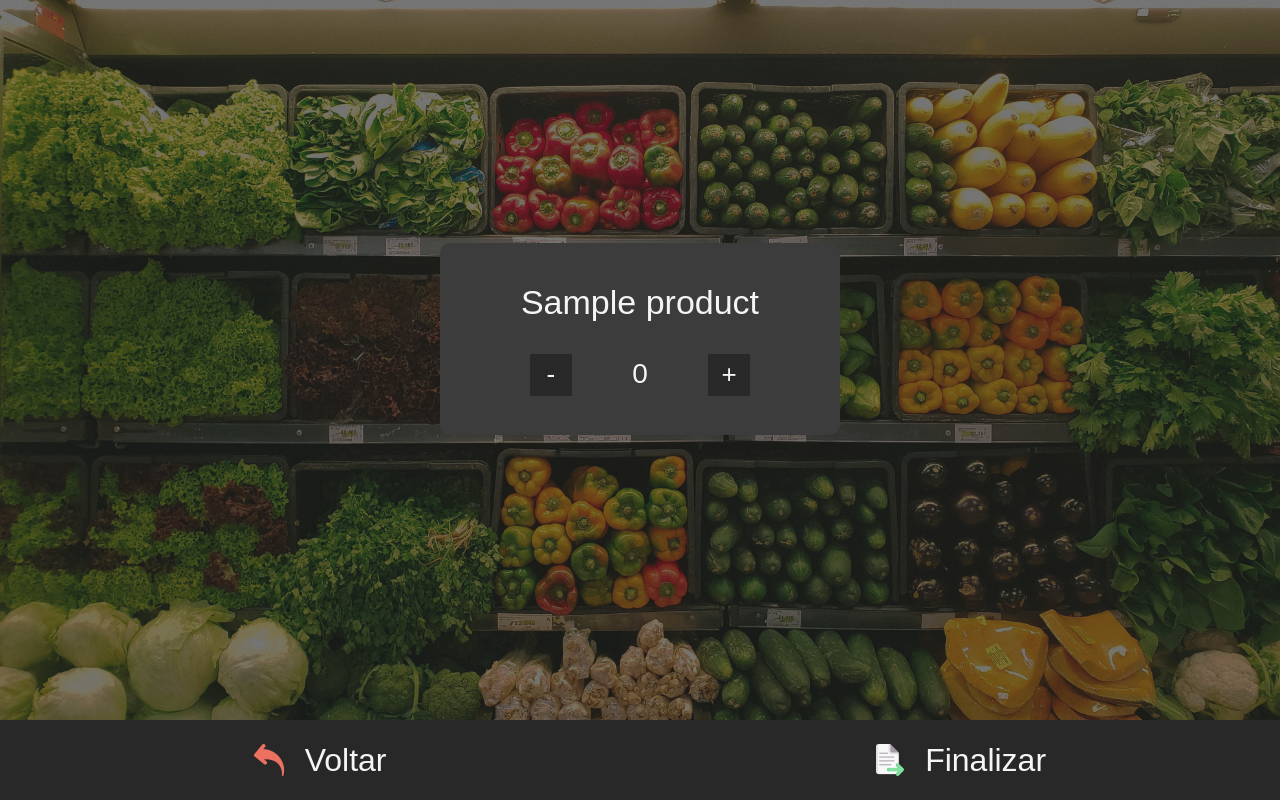
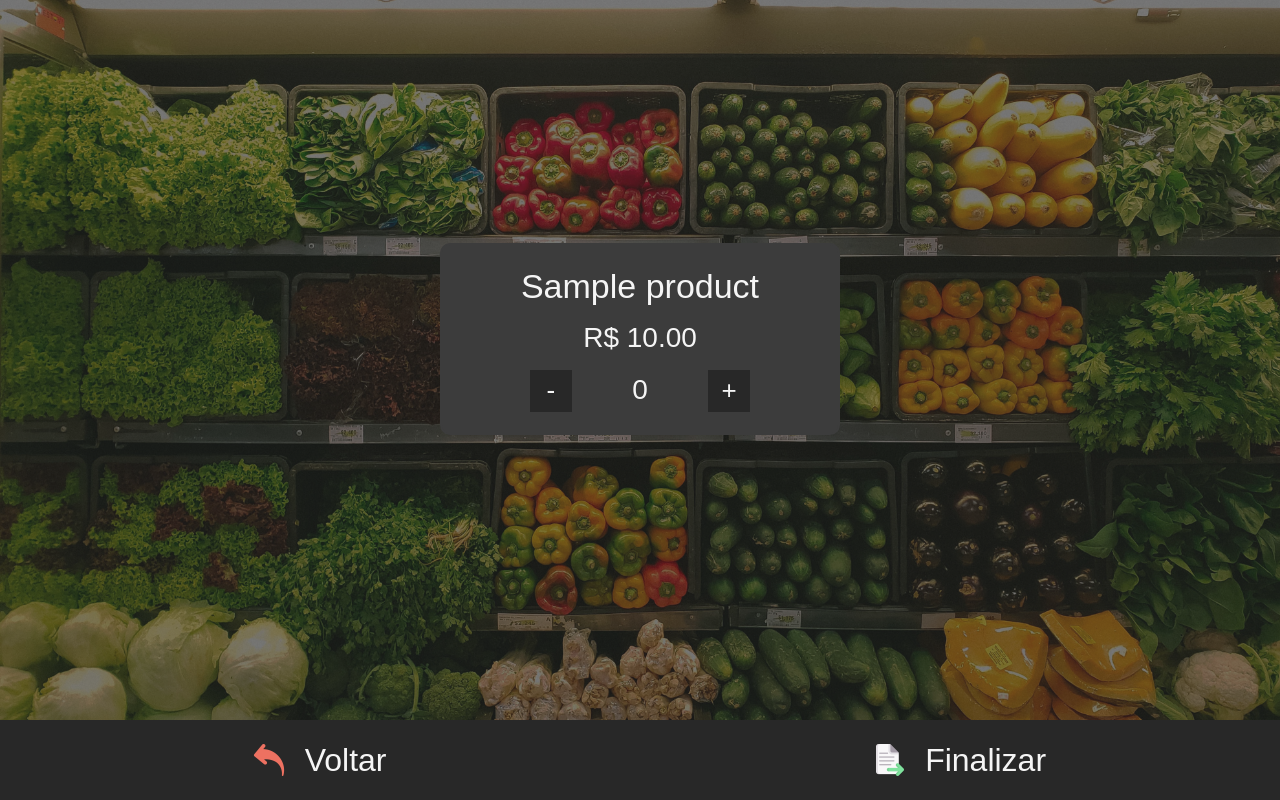
Before and after one commit to gabrielqnunes/projeto_gama_1, a Flask app: template app/templates/marketplace.html in a window 1280 px wide. Run offline with Flask 2, Linux system fonts and the light colour scheme; the template is opened without the code that fills it: most values are stand-ins (such as "Sample title", 1, 10 or a date in 2020).

Commit message:
feat: adicionado preço aos produtos do marketplace

```diff
--- a/app/static/styles/marketplace.css
+++ b/app/static/styles/marketplace.css
@@ -54,7 +54,7 @@ main {
     flex: 0 0 400px;
     align-items: center;
     justify-content: center;
-    gap: 2em;
+    gap: 1em;
 
     border: 2px solid rgb(60, 60, 60);
     background-color: rgb(60, 60, 60);
@@ -65,6 +65,10 @@ main {
 
 #marketplace .product-list li .product-name {
     font-size: 34px;
+}
+
+#marketplace .product-list li .product-price {
+    font-size: 28px;
 }
 
 #marketplace .product-list li .product-quantity {
--- a/app/templates/marketplace.html
+++ b/app/templates/marketplace.html
@@ -26,6 +26,7 @@
                 </form>
                 <li class="product-list-item">
                     <span class="product-name">{{ product['nome'] }}</span>
+                    <span class="product-price">{{ "R$ %.2f"|format(product['preco']) }}</span>
                     <div>
                         <button class="b-minus" type="submit" form="{{ product['id'] }}-remove">-</button>
                         <span class="product-quantity">0</span>
```
